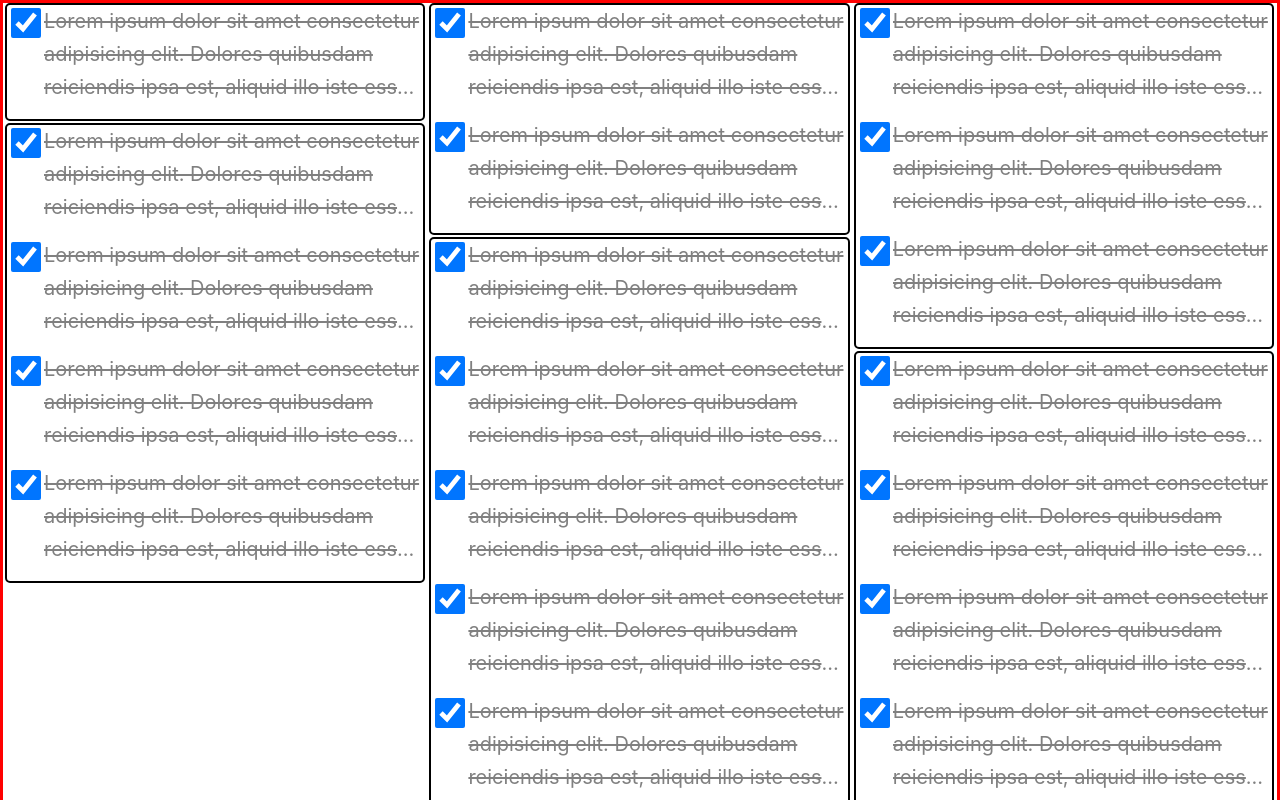
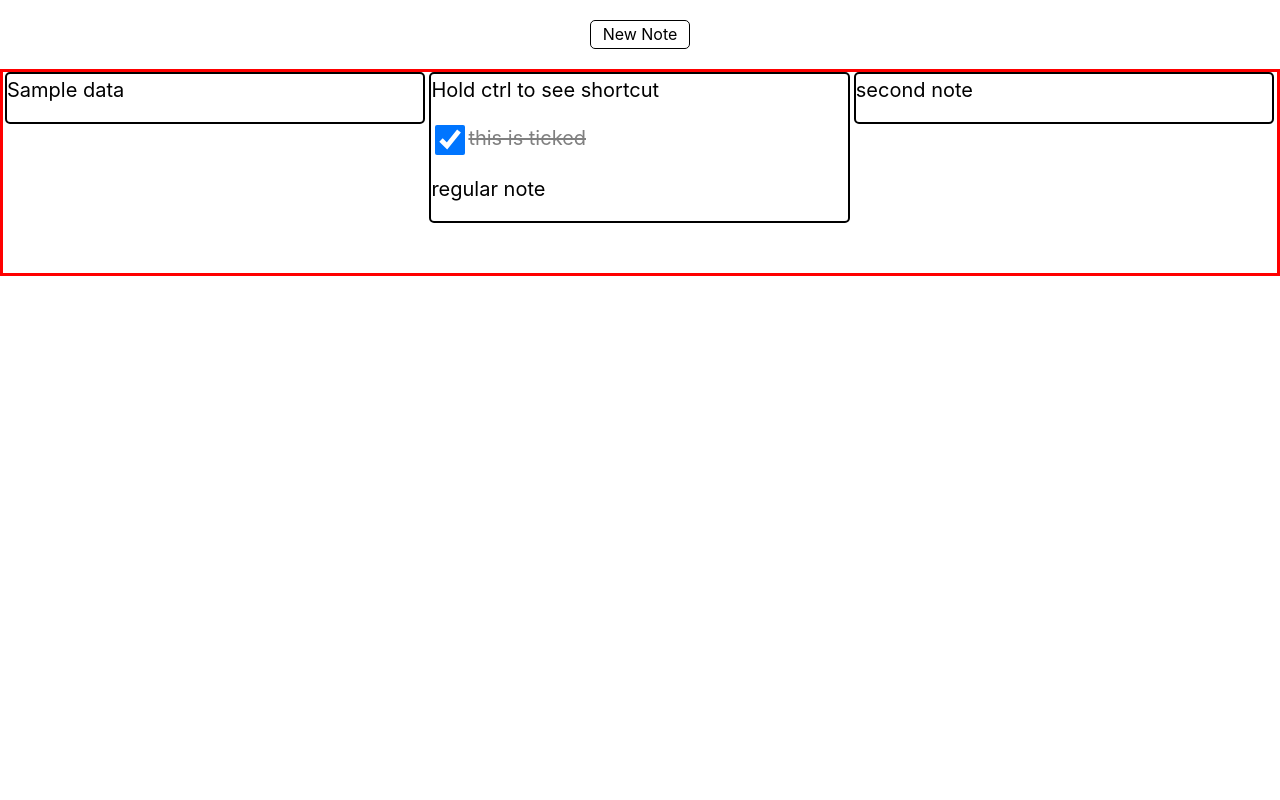
Before and after one commit to AdityaAnuragi/notes-app, a React (Vite) app: page / in a window 1280 px wide. Shown: the top 800 px of the page. Built offline with nearby package versions, Linux system fonts and the light colour scheme.

Commit message:
new note button added

```diff
--- a/src/App.jsx
+++ b/src/App.jsx
@@ -2,7 +2,22 @@ import { NoteInHomePage } from "./components/NoteInHomePage"
 import styles from "./App.module.css"
 import { useEffect, useLayoutEffect, useRef, useState } from "react"
 function App() {
-  const [n , setN] = useState(1)
+
+  const [allNotes , setAllNotes] = useState([
+    [
+      { category: { isCheckBox: false, isChecked: false }, data: "Sample data" }
+    ],
+    [
+      { category: { isCheckBox: false, isChecked: false }, data: "Hold ctrl to see shortcut" },
+      { category: { isCheckBox: true, isChecked: true }, data: "this is ticked" },
+      { category: { isCheckBox: false, isChecked: false }, data: "regular note" }
+    ],
+    [
+      { category: { isCheckBox: false, isChecked: false }, data: "second note" }
+    ]
+  ])
+
+  const [n, setN] = useState(1)
   // console.log(n)
   const containerRef = useRef()
 
@@ -10,11 +25,11 @@ function App() {
     // console.log(document.getElementsByTagName("html")[0].clientWidth)
     const windowWidth = document.getElementsByTagName("html")[0].clientWidth
     // console.log(`inside, ${windowWidth}`)
-    if(windowWidth < 425) {
+    if (windowWidth < 425) {
       return 1
     }
 
-    else if(windowWidth < 1024) {
+    else if (windowWidth < 1024) {
       return 2
     }
 
@@ -22,6 +37,16 @@ function App() {
       return 3
     }
 
+  }
+
+  function addNewNote() {
+    setAllNotes(prev => {
+      const duplicate = JSON.parse(JSON.stringify(prev))
+      duplicate.unshift([
+        { category: { isCheckBox: false, isChecked: false }, data: "A fresh new note" }
+      ])
+      return duplicate
+    })
   }
 
   useLayoutEffect(() => {
@@ -35,7 +60,7 @@ function App() {
 
     const totalColumns = totalColumnsOnScreen()
     const arrOfNotesOnly = []
-    for( const ele of  containerRef.current.children) {
+    for (const ele of containerRef.current.children) {
       if (!(ele.className.includes(styles.fillSpace))) {
         arrOfNotesOnly.push(ele)
       }
@@ -43,16 +68,16 @@ function App() {
 
     let maxHeightOfAllColumns = 0
     let i = 0
-    while(i < totalColumns ) {
+    while (i < totalColumns) {
       let j = i
       let heightOfColumn = 0
-      while(j < arrOfNotesOnly.length) {
+      while (j < arrOfNotesOnly.length) {
         // console.log(arrOfNotesOnly[j] , arrOfNotesOnly[j].clientHeight)
-        heightOfColumn  += arrOfNotesOnly[j].clientHeight
-        j+=totalColumns
+        heightOfColumn += arrOfNotesOnly[j].clientHeight
+        j += totalColumns
       }
       maxHeightOfAllColumns = heightOfColumn > maxHeightOfAllColumns ? heightOfColumn : maxHeightOfAllColumns
-      i+=1
+      i += 1
     }
 
     // console.log(`Max ht required is ${maxHeightOfAllColumns}`)
@@ -61,22 +86,22 @@ function App() {
     // console.log(`cols : ${totalColumns}`)
     // console.log("")
 
-    containerRef.current.style.height = `${maxHeightOfAllColumns+60}px`
+    containerRef.current.style.height = `${maxHeightOfAllColumns + 60}px`
   })
 
   useEffect(() => {
-    window.addEventListener("resize",() => setN((n) => n+1))
-  },[])
+    window.addEventListener("resize", () => setN((n) => n+1))
+    // eslint-disable-next-line react-hooks/exhaustive-deps
+  }, [])
 
   return (
     <>
+      <button className={styles.newNoteButton} onClick={addNewNote} >New Note</button>
       <div className={styles.container} ref={containerRef} >
-        <NoteInHomePage elementsInHomeNote={1} />
-        <NoteInHomePage elementsInHomeNote={2} />
-        <NoteInHomePage elementsInHomeNote={3} />
-        <NoteInHomePage elementsInHomeNote={4} />
-        <NoteInHomePage elementsInHomeNote={5} />
-        <NoteInHomePage elementsInHomeNote={6} />
+
+        {allNotes && allNotes.map((note,index) => {
+          return <NoteInHomePage key={index} completeHomePageNoteData={note} />
+        })}
 
         <div className={styles.fillSpace} ></div>
         <div className={styles.fillSpace} ></div>
--- a/src/App.module.css
+++ b/src/App.module.css
@@ -19,6 +19,19 @@
   height: 100%;
 }
 
+.newNoteButton {
+  margin: 20px auto;
+  display: block;
+  width: 100px;
+  background-color: white;
+  border: 1px solid black;
+  border-radius: 5px;
+  transition: ease-in-out all 0.1s;
+}
+
+.newNoteButton:active {
+  transform: scale(0.93);
+}
 
 @media screen and (min-width : 425px) {
   .fillSpace {
--- a/src/components/NoteInHomePage.jsx
+++ b/src/components/NoteInHomePage.jsx
@@ -1,11 +1,21 @@
 import { CheckboxAndTextPairInHomePageNote } from "./CheckboxAndTextPairInHomePageNote";
 import styles from "./NoteInHomePage.module.css"
 
-export function NoteInHomePage({elementsInHomeNote = 3}) {
+export function NoteInHomePage({ completeHomePageNoteData }) {
   const arr = []
 
-  for(let i = 1 ; i <= elementsInHomeNote ; i++) {
-    arr.push(<CheckboxAndTextPairInHomePageNote key={i} />)
+  // for(let i = 1 ; i <= elementsInHomeNote ; i++) {
+  //   arr.push(<CheckboxAndTextPairInHomePageNote key={i} />)
+  // }
+
+  // [
+  //   { category: { isCheckBox: false, isChecked: false }, data: "Hold ctrl to see shortcut" },
+  //   { category: { isCheckBox: true, isChecked: true }, data: "this is ticked" },
+  //   { category: { isCheckBox: false, isChecked: false }, data: "regular note" }
+  // ]
+
+  for( const note of completeHomePageNoteData ) {
+    arr.push( <CheckboxAndTextPairInHomePageNote value={note.data} checkboxData={{hasCheckbox : note.category.isCheckBox,isTicked : note.category.isChecked}} /> )
   }
 
   return (
```
